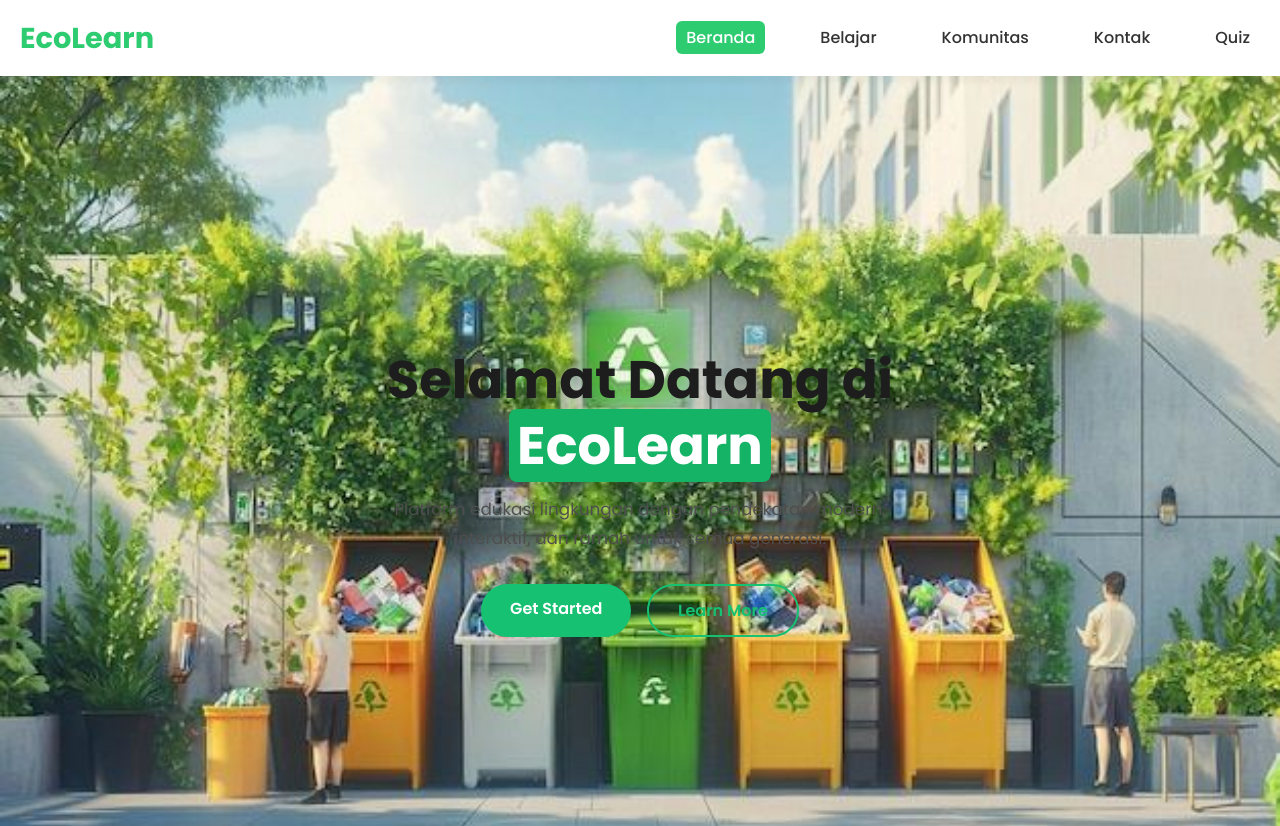
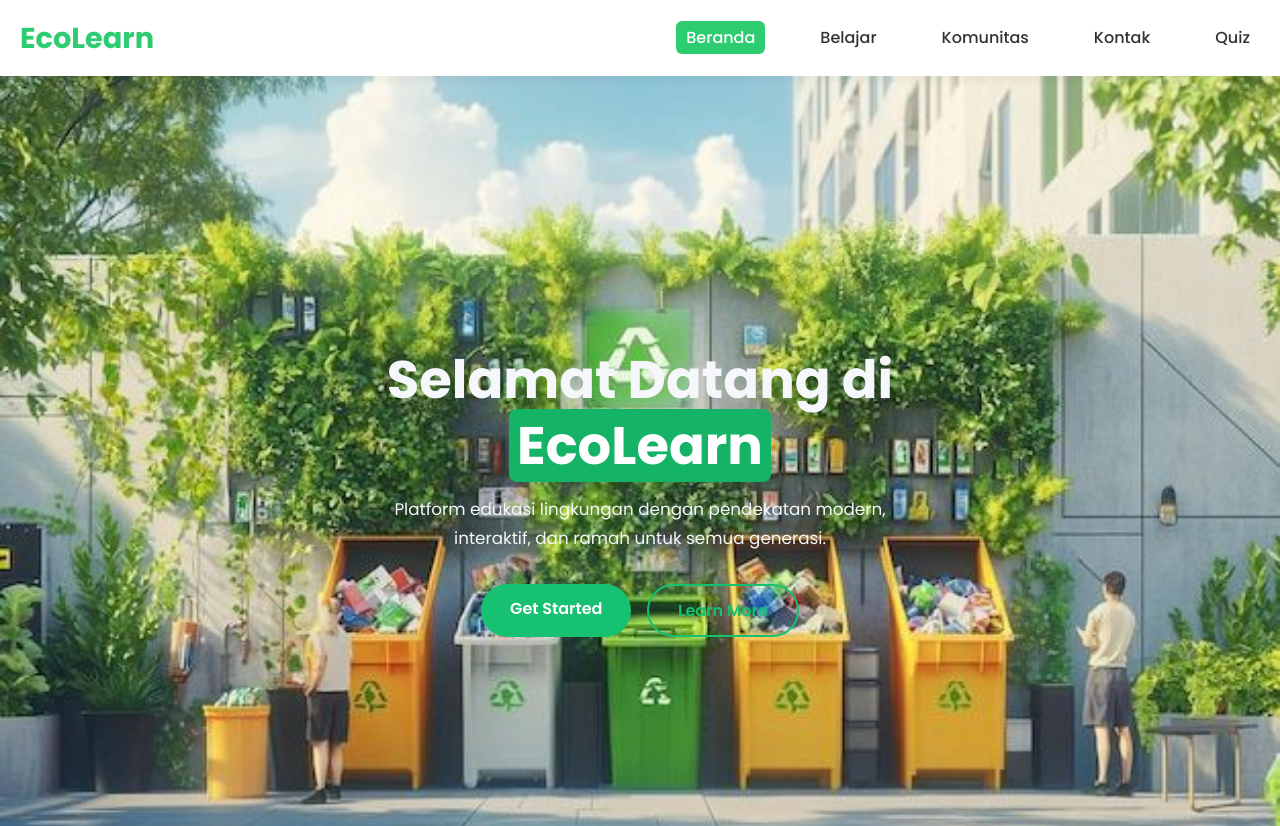
Before and after one commit to azrilgg/Ecolearn, a plain HTML site: page index.html in a window 1280 px wide. Shown: the top 826 px of the page. Drawn offline with nearby package versions, Linux system fonts and the light colour scheme.

Commit message:
Change text color for title and subtitle
Updated title and subtitle colors to #F5F7FA.

```diff
--- a/styles.css
+++ b/styles.css
@@ -3549,7 +3549,7 @@ RESPONSIVE BREAKPOINTS
 .ultra-hero-title {
   font-size: clamp(2.1rem, 5vw, 3.3rem);
   font-weight: 700;
-  color: #1d1d1d;
+  color: #F5F7FA;
   line-height: 1.25;
   margin-bottom: 1rem;
 }
@@ -3568,7 +3568,7 @@ RESPONSIVE BREAKPOINTS
 /* Subtitle */
 .ultra-hero-subtitle {
   font-size: 1.05rem;
-  color: #4e4e4e;
+  color: #F5F7FA;
   max-width: 560px;
   margin: 0 auto 2rem;
   line-height: 1.7;
```
